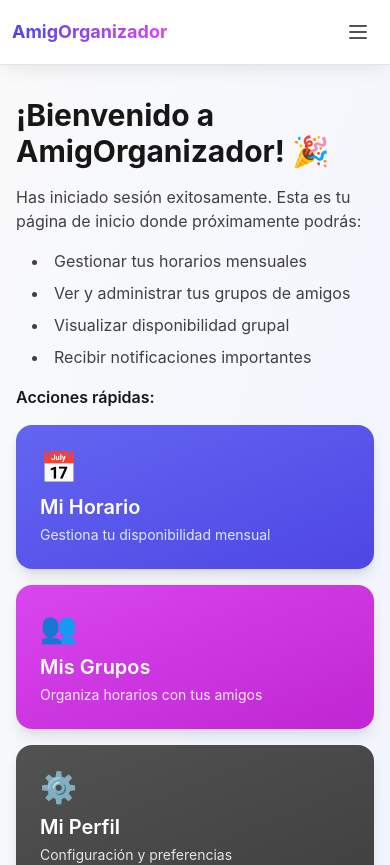
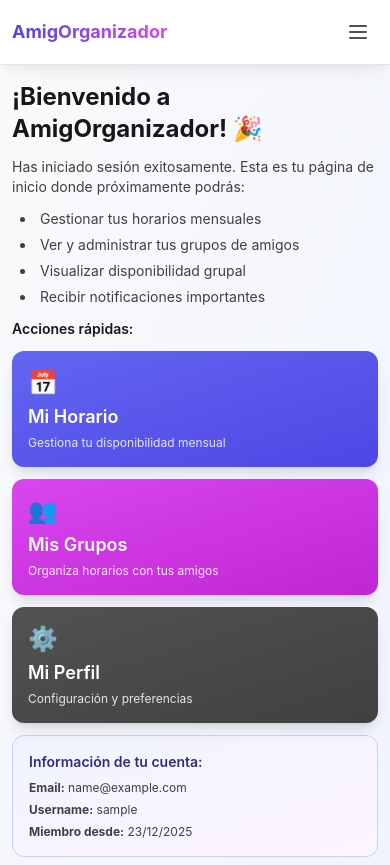
Before and after one commit to FCamaggi/AmigOrganizador, a React (Vite) app in the folder frontend/: page /dashboard in a window 390 px wide. Shown: the top 865 px of the page. Built offline with nearby package versions, Linux system fonts and the light colour scheme; no server answers; sample sign-in values are in the browser's storage.

Commit message:
Mobile Responsive: Phase 2 - Dashboard improvements
- Make Dashboard fully responsive with proper grid and spacing
- Reduce text sizes and padding for mobile
- Stack action cards in single column on mobile
- Adjust all spacing and text sizes throughout dashboard

```diff
--- a/frontend/src/pages/Dashboard.tsx
+++ b/frontend/src/pages/Dashboard.tsx
@@ -10,70 +10,70 @@ const Dashboard = () => {
       <Navbar />
 
       {/* Main Content */}
-      <main className="max-w-7xl mx-auto px-4 sm:px-6 lg:px-8 py-8">
+      <main className="max-w-7xl mx-auto px-3 sm:px-4 lg:px-8 py-4 sm:py-8">
         <div className="card">
-          <h2 className="text-3xl font-bold text-neutral-900 mb-4">
+          <h2 className="text-2xl sm:text-3xl font-bold text-neutral-900 mb-3 sm:mb-4">
             ¡Bienvenido a AmigOrganizador! 🎉
           </h2>
 
-          <div className="space-y-4 text-neutral-700">
+          <div className="space-y-3 sm:space-y-4 text-neutral-700 text-sm sm:text-base">
             <p>
               Has iniciado sesión exitosamente. Esta es tu página de inicio
               donde próximamente podrás:
             </p>
 
-            <ul className="list-disc list-inside space-y-2 ml-4">
+            <ul className="list-disc list-inside space-y-1.5 sm:space-y-2 ml-2 sm:ml-4">
               <li>Gestionar tus horarios mensuales</li>
               <li>Ver y administrar tus grupos de amigos</li>
               <li>Visualizar disponibilidad grupal</li>
               <li>Recibir notificaciones importantes</li>
             </ul>
 
-            <div className="mt-6">
-              <h3 className="font-semibold text-neutral-900 mb-4">
+            <div className="mt-4 sm:mt-6">
+              <h3 className="font-semibold text-neutral-900 mb-3 sm:mb-4">
                 Acciones rápidas:
               </h3>
-              <div className="grid grid-cols-1 md:grid-cols-3 gap-4">
+              <div className="grid grid-cols-1 sm:grid-cols-2 md:grid-cols-3 gap-3 sm:gap-4">
                 <Link
                   to="/schedule"
-                  className="block p-6 bg-gradient-to-br from-primary-500 to-primary-600 text-white rounded-2xl shadow-lg hover:shadow-xl transition-all transform hover:-translate-y-1"
+                  className="block p-4 sm:p-6 bg-gradient-to-br from-primary-500 to-primary-600 text-white rounded-xl sm:rounded-2xl shadow-lg hover:shadow-xl transition-all transform hover:-translate-y-1"
                 >
-                  <div className="text-3xl mb-2">📅</div>
-                  <h4 className="text-xl font-semibold mb-1">Mi Horario</h4>
-                  <p className="text-primary-100 text-sm">
+                  <div className="text-2xl sm:text-3xl mb-1 sm:mb-2">📅</div>
+                  <h4 className="text-lg sm:text-xl font-semibold mb-1">Mi Horario</h4>
+                  <p className="text-primary-100 text-xs sm:text-sm">
                     Gestiona tu disponibilidad mensual
                   </p>
                 </Link>
 
                 <Link
                   to="/groups"
-                  className="block p-6 bg-gradient-to-br from-accent-500 to-accent-600 text-white rounded-2xl shadow-lg hover:shadow-xl transition-all transform hover:-translate-y-1"
+                  className="block p-4 sm:p-6 bg-gradient-to-br from-accent-500 to-accent-600 text-white rounded-xl sm:rounded-2xl shadow-lg hover:shadow-xl transition-all transform hover:-translate-y-1"
                 >
-                  <div className="text-3xl mb-2">👥</div>
-                  <h4 className="text-xl font-semibold mb-1">Mis Grupos</h4>
-                  <p className="text-accent-100 text-sm">
+                  <div className="text-2xl sm:text-3xl mb-1 sm:mb-2">👥</div>
+                  <h4 className="text-lg sm:text-xl font-semibold mb-1">Mis Grupos</h4>
+                  <p className="text-accent-100 text-xs sm:text-sm">
                     Organiza horarios con tus amigos
                   </p>
                 </Link>
 
                 <Link
                   to="/profile"
-                  className="block p-6 bg-gradient-to-br from-neutral-600 to-neutral-700 text-white rounded-2xl shadow-lg hover:shadow-xl transition-all transform hover:-translate-y-1"
+                  className="block p-4 sm:p-6 bg-gradient-to-br from-neutral-600 to-neutral-700 text-white rounded-xl sm:rounded-2xl shadow-lg hover:shadow-xl transition-all transform hover:-translate-y-1"
                 >
-                  <div className="text-3xl mb-2">⚙️</div>
-                  <h4 className="text-xl font-semibold mb-1">Mi Perfil</h4>
-                  <p className="text-neutral-200 text-sm">
+                  <div className="text-2xl sm:text-3xl mb-1 sm:mb-2">⚙️</div>
+                  <h4 className="text-lg sm:text-xl font-semibold mb-1">Mi Perfil</h4>
+                  <p className="text-neutral-200 text-xs sm:text-sm">
                     Configuración y preferencias
                   </p>
                 </Link>
               </div>
             </div>
 
-            <div className="mt-8 p-6 bg-gradient-to-br from-primary-50 to-accent-50 border border-primary-200 rounded-2xl">
-              <h3 className="font-semibold text-primary-900 mb-3">
+            <div className="mt-6 sm:mt-8 p-4 sm:p-6 bg-gradient-to-br from-primary-50 to-accent-50 border border-primary-200 rounded-xl sm:rounded-2xl">
+              <h3 className="font-semibold text-primary-900 mb-2 sm:mb-3 text-sm sm:text-base">
                 Información de tu cuenta:
               </h3>
-              <div className="space-y-2 text-sm">
+              <div className="space-y-1.5 sm:space-y-2 text-xs sm:text-sm">
                 <p>
                   <strong>Email:</strong> {user?.email}
                 </p>
```
